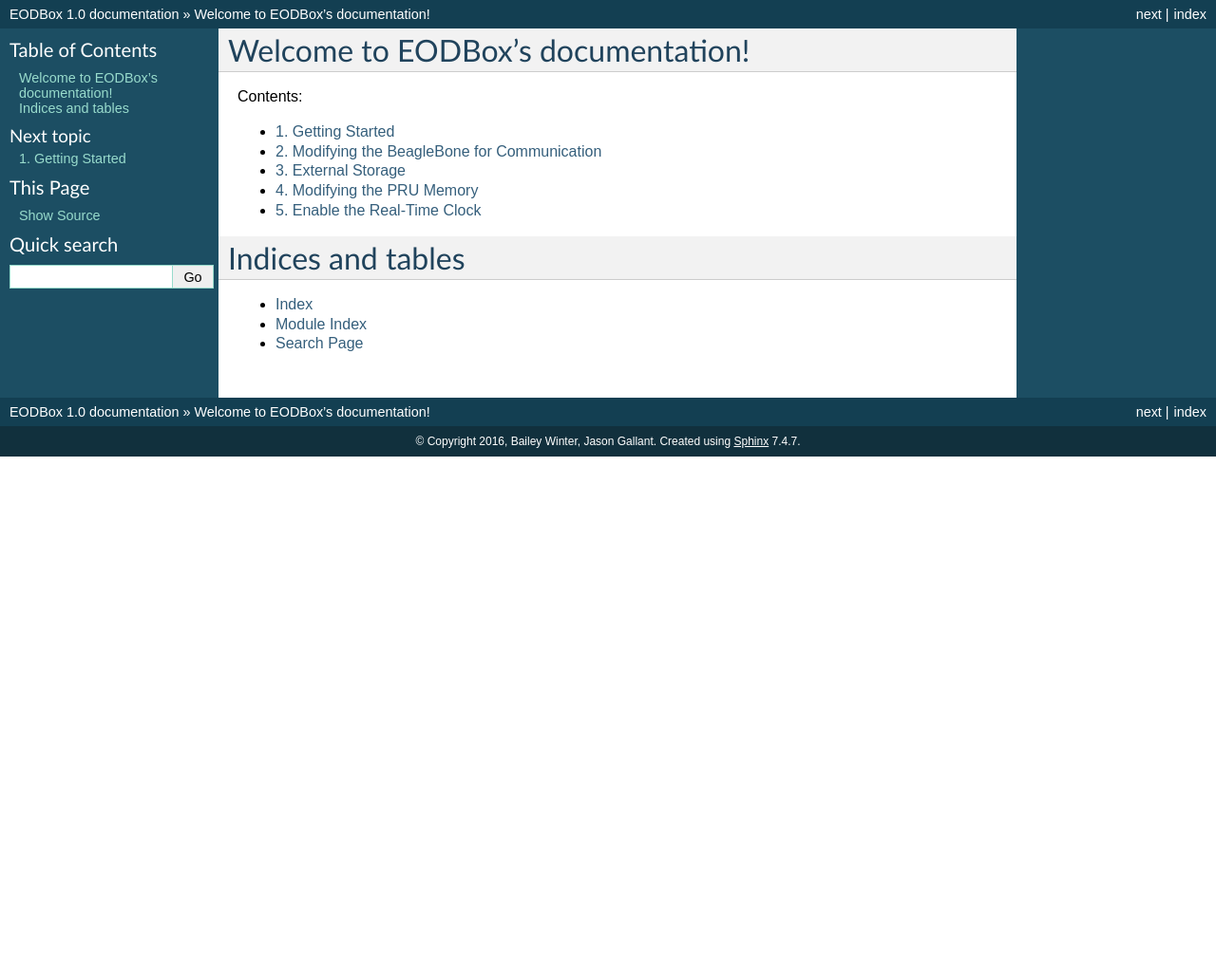
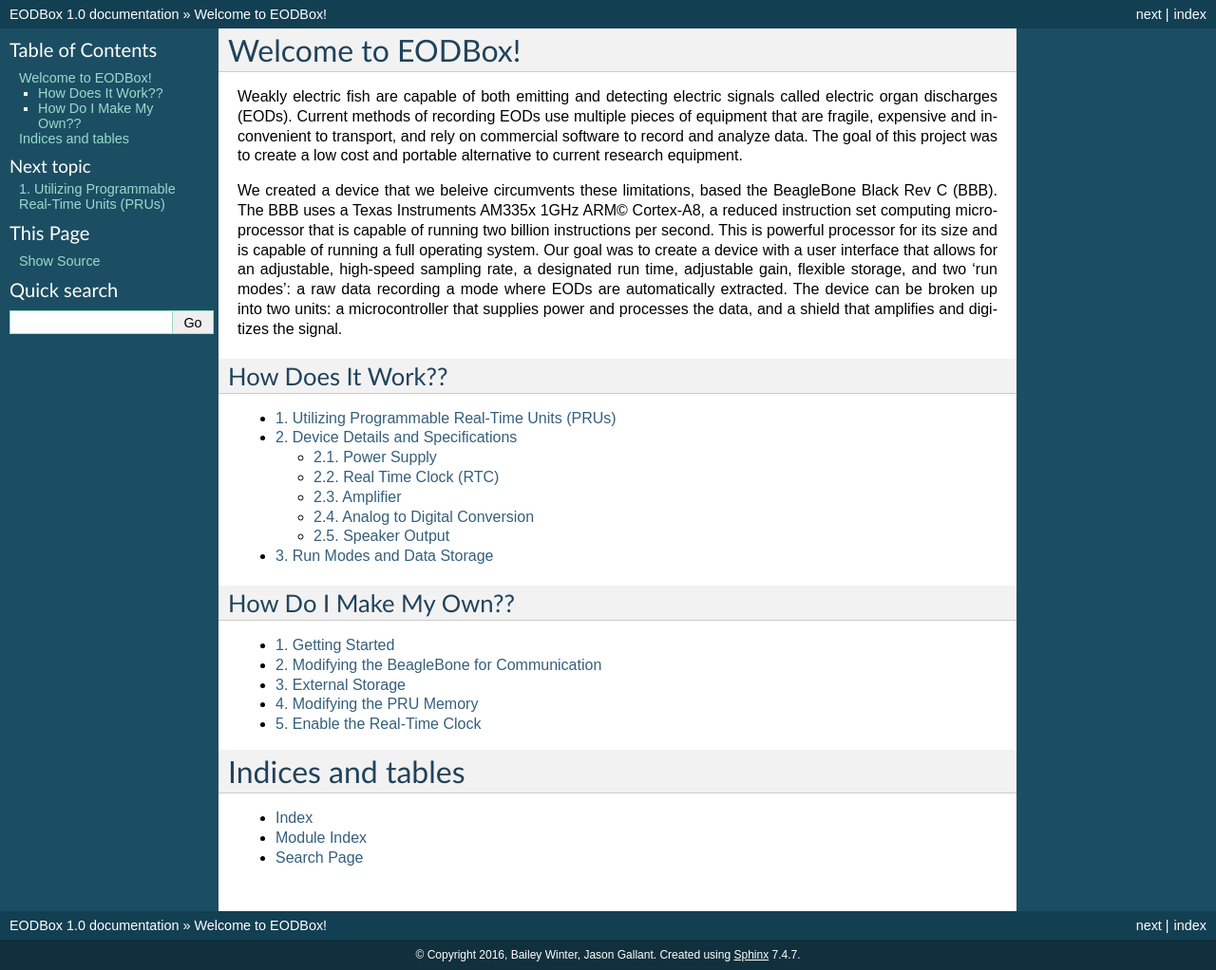
Before and after one commit to msuefishlab/EODBox, a Sphinx documentation site: the page built from docs/index.rst, in a window 1280 px wide. Shown: the whole page at 95% size. Built offline with Sphinx 7.4.7, drawn with Linux system fonts in a browser that asks for light colours; before the commit the page ends 900 px from its top, so only the background shows below that.

Commit message:
Uploaded Background on Device & Edits

```diff
--- /dev/null
+++ b/docs/data_storage.rst
@@ -0,0 +1,23 @@
+############
+Run Modes and Data Storage
+############
+
+Even though the entire memory buffer is read, what information is stored depends on the operational mode chosen by the user. There are two different run modes: Run Mode 0, which collects raw data, and Run Mode 1, which collects only EODs. The data is saved to a .EOD file whose format changes depending on the selected operation mode. Both operation modes contain the same header at the beginning of a file. The header includes a description of the file itself and the metadata, which contains information on both the subject and experimental set-up. After the header, the actual data values are written to the file. If Run Mode 0 is chosen, the data will consist of a continuous string of data values. If Run Mode 1 is chosen, the timestamp will be printed followed by the corresponding EOD values. Unlike in Run Mode 0, each timestamp and EOD is printed on a new line. All data besides the header is saved as hexadecimal values to reduce file size.
+
+Details on Run Mode 1
+
+When Run Mode 1 is selected, an additional file is created. Unlike the .EOD file, this file is not permanent. The file contains only the separate EODs which are written as space-separated values. This file is used to create a pop-up window that graphs the EODs using gnuplot. The separate EOD traces are overlaid, allowing the user to get a preview of the waveforms that are being recorded or determine if there are issues with the set-up. This file is then deleted at the end of the program to conserve memory space.
+
+In Run Mode 0 every data point that is read is saved to a file; however, if Run Mode 1 is chosen only the EODs should be saved. The program determines and EOD has occurred if a threshold has been reached. The threshold is calculated based on standard deviation, which is normally calculated using on the equation:
+
+.. image:: ./images/equation1.png
+	:height: 100pt
+	:align: center
+
+Unfortunately using this method to calculate standard deviation in not possible. The program is written in the C programming language and a datatype of “int” is assigned to both the value of the sample and the value of the mean. The highest value of an “int” datatype is +2147483647. An amplitude of 0 V corresponds to a value of 2048 when digitized. If a constant 0 V is fed to the analog to digital converter, at a maximum sampling rate of 1 Msps the sum of the sample values will exceed the maximum value in a little over one second. Because of this, the threshold must be calculated using an exponential moving mean and standard deviation using the equations below.
+
+.. image:: ./images/equation2.png
+	:height: 100pt
+	:align: center
+
+The closer the value of (1 – α) is to 1, the larger the impact the previous values have and the less impact each new sample has on the mean or variance. For this program, α was chosen to have a value of 0.000001, so that samples that deviate greatly from the zero line, like the values that make up EODs, do not alter the mean significantly, keeping the mean constant. The same idea is applied to the variance. This approach causes a time delay before the mean reaches a constant value, requiring a mean to be established before checking for EODs. At the beginning of the code, the program pauses to allow a sufficient amount of data points to be available before calculating an initial mean. The initial mean is calculated by summing the first one thousand data points and dividing by the same number of data points. Once the initial mean has been calculated, the buffer is reread from the beginning and analyzed for EODs. An EOD is detected by comparing the value of the current data point to the threshold. If the value is greater than or equal to the threshold, then the deviation from the mean is considered significant and an EOD has occurred. If an EOD is detected, a timestamp, indicating when the EOD occurred, and a 2 ms time window of data is recorded with the peak amplitude of the EOD centered in the window. When writing the data to the file, similar situations occur as described when reading the data from the memory and are handled in the same manner.
--- /dev/null
+++ b/docs/device_details.rst
@@ -0,0 +1,69 @@
+############
+Device Details and Specifications
+############
+
+The shield that attaches to the BBB contains the entire circuit that is responsible for amplifying and digitizing the signal. This circuit is based on the Backyard Brains Muscle SpikerBox and has been modified for the purposes of this project. The circuit can be broken down into several subunits that perform individual functions.
+
+=================
+Power Supply
+=================
+
+The first subunit of this circuit is the power supply unit, which creates a constant supply of the voltage supply divided by two.
+
+.. image:: ./images/powersupply.png
+	:height: 200pt
+	:align: center
+
+This unit is largely unchanged from the original design. Additional decoupling capacitors, C1 and C12, have been added and preexisting ones, C2 and C13 have been reconfigured. C1 and C12 stabilize the supply voltage, VCC, by removing any high frequency oscillations from the signal. C2 and C13 do the same for VCC/2. The LED is used as a visual cue to tell the user when the shield is being powered. The constant VCC/2 output from the op-amp is accomplished using a negative feedback amplifier circuit. Connecting the output of the amplifier to the inverting input should result in an output that follows closely to the non-inverting input. As the non-inverting input voltage input increases, the output voltage increases with accordance to the differential gain. Because the output voltage is fed back into the inverting input of the op-amp, the difference between the inputs will decrease causing the output voltage to decrease. Over time this stabilizes to output a voltage nearly equal to the non-inverting input voltage, but still low enough that the difference between the two inputs can generate the output voltage.
+
+.. note:: Currently, the entire shield is powered by the 3.3 V output from the BBB. The BBB itself is powered by a laptop via a microUSB, limiting where and how the device can be used.  The board can be modified in the future to provide power through a battery.
+
+=================
+Real Time Clock (RTC)
+=================
+
+The second subunit is the real time clock (RTC) circuit. The BBB does not have an onboard RTC circuit, making it incapable of keeping the date and time. The filenames depend on the date and time an experiment is performed making it necessary to add a separate RTC circuit to the board itself.
+
+.. image:: ./images/rtc.png
+	:height: 200pt
+	:align: center
+
+The RTC chip is supplied with 5V from the BBB, with C11 as a decoupling capacitor, from the BBB to enable it to communicate with the microcontroller. An additional 3 V coin-cell battery is used to allow the RTC to retain the date and time when it is not being powered by the BBB. A quartz crystal regulates the electronic frequency oscillator. This keeps the oscillator at a very precise frequency, resulting in a highly accurate clock. RTC_SCL and RTC_SDA connect to input pins on the BBB and are the communication lines between the RTC circuit and the microcontroller. In some designs, there are 2.2 kΩ resistors between RTC_SCL and the supply voltage, and RTC_SDA and the supply voltage. Removing these resistors makes the BBB to use internal pullup resistors, forcing the BBB to communicate at 3.3 V instead of 5 V thus preventing the BBB from damage.
+
+=================
+Amplifier
+=================
+The next subunit is the circuitry which takes in and amplifies the EODs. This subunit will be broken down into sections and described individually. The first subsection is where the signal is input into the circuit.
+
+.. image:: ./images/amp1.png
+	:height: 200pt
+	:align: center
+
+The signal is inputted into the circuit through an XLR connector and consists of a positive input, negative input, and ground. The positive and negative inputs are connected to the non-inverting and inverting inputs of the differential op-amp respectively. This op-amp outputs the difference between the non-inverting and inverting inputs with a gain of one.  The circuit contains two stages of amplification. The first stage amplifies the signal before filtration occurs to reduce the amount of noise that is amplified. The signal is then amplified further to achieve the desired amount of amplification.
+
+.. image:: ./images/amp2.png
+	:height: 200pt
+	:align: center
+
+The user can control the amount of gain in each stage using a dip switch to select gains of 1X, 10X, or 100X. The first three switches alter the gain of the first stage, and the last three alter the gain of the second stage. Only one switch from each group should be in the “ON” position to obtain the designated gains. If more than one switch in each region is in the “ON” position, resistors would be put in parallel, altering the amount of gain. The total amount of gain is calculated by multiplying the gain of stage one with the gain of stage two. This results in a gain range of 1X to 10,000X. The filtering stage is a single order low-pass filter with a cut-off frequency of 55 kHz. The dB amplitude of the signal will begin to noticeably decay around when the frequency of the signal passes 10 kHz. The EODs being studied are around 1 kHz, making this design suitable for the project’s purposes. The amplification and filtering stages are comprised of inverting amplifiers, meaning the signal experiences a 180° phase shift every time it passes through an op-amp. Additionally, an offset voltage, VCC/2, is applied to each op-amp essentially shifting the zero line from 0 V to VCC/2. This is required because the analog to digital converter is not capable of reading negative voltages, and would therefore not see the negative deflections of the waveforms.
+
+=================
+Analog to Digital Conversion
+=================
+
+After the signal has been amplified and filtered, it is passed to the analog to digital converter (ADC) where it is digitized and sent to the BBB to be processed. The wiring for the ADC is shown below.
+
+.. image:: ./images/adc.png
+	:height: 200pt
+	:align: center
+
+The ADS7883 is capable of sampling up to 1 Msps and as low as 100 ksps. As previously discussed, the sampling rate, can be altered in the software. This added flexibility allows the user to determine how detailed the digitized waveform will be. If the user only wants a preview of the waveform, a lower sampling rate can be chosen so as to not waste memory space.
+
+=================
+Speaker Output
+=================
+The final unit of the circuit is a speaker output. The output from the final stage of amplification is first fed through a 10 kΩ potentiometer. The potentiometer is a variable resistor that can be physically adjusted by the user to control the amplitude of the sound. This op-amp does not need an offset voltage as the speaker is an analog device. The speaker is useful for determining if the experimental set-up is correct. If the probe is close enough to the fish, the EODs will make a clicking sound on the speakers.
+
+.. image:: ./images/speaker.png
+	:height: 200pt
+	:align: center
--- a/docs/index.rst
+++ b/docs/index.rst
@@ -3,10 +3,28 @@
    You can adapt this file completely to your liking, but it should at least
    contain the root `toctree` directive.
 
-Welcome to EODBox's documentation!
+Welcome to EODBox!
 ==================================
 
-Contents:
+Weakly electric fish are capable of both emitting and detecting electric signals called electric organ discharges (EODs). Current methods of recording EODs use multiple pieces of equipment that are fragile, expensive and inconvenient to transport, and rely on commercial software to record and analyze data. The goal of this project was to create a low cost and portable alternative to current research equipment.
+
+We created a device that we beleive circumvents these limitations, based the BeagleBone Black Rev C (BBB). The BBB uses a Texas Instruments AM335x 1GHz ARM© Cortex-A8, a reduced instruction set computing microprocessor that is capable of running two billion instructions per second. This is powerful processor for its size and is capable of running a full operating system.  Our goal was to create a device with a user interface that allows for an adjustable, high-speed sampling rate, a designated run time, adjustable gain, flexible storage, and two ‘run modes’: a raw data recording a mode where EODs are automatically extracted.  The device can be broken up into two units: a microcontroller that supplies power and processes the data, and a shield that amplifies and digitizes the signal.
+
+
+=================
+How Does It Work??
+=================
+
+.. toctree::
+   :numbered:
+
+   pru_background
+   device_details
+   data_storage
+
+=================
+How Do I Make My Own??
+=================
 
 .. toctree::
    :numbered:
@@ -17,6 +35,7 @@
    modify_pru_memory
    rtc_enabling
 
+
 Indices and tables
 ==================
 
--- /dev/null
+++ b/docs/pru_background.rst
@@ -0,0 +1,26 @@
+############
+Utilizing Programmable Real-Time Units (PRUs)
+############
+
+The BBB runs a Debian Linux operating system which is not preemptive and cannot interrupt a kernel code once it begins executing. This causes an issue, as it does not allow for data collection in real time if the software is run on the main processor. To overcome this issue I had to make use of the processor’s programmable real time units (PRU). The PRUs operate as shown:
+
+First, a device tree overlay must be created and applied that configures and enables the GPIO pins. Then two different codes need to be written. The PRU code (Fishy.p) instructs the PRU on how to operate. This code is compiled in to a PRU program binary which can be interpreted by the PRU. The Linux host program (Fishy_v1.c) loads the PRU program binary to the PRU. The host program also communicates between the PRU and the Linux host. It is responsible for receiving and sending interrupts to and from the PRU. The PRU code is written in the assembly language and instructs the PRU to write the digitized data to a memory buffer. The buffer is only large enough to hold four seconds of data when the highest sampling rate is selected. Originally, the PRU code was written so that the program would end once the buffer was full; however, it is necessary to record more than four seconds of data. The program has been modified to create a circular buffer, so when the memory buffer is filled, the PRU returns to the beginning of the buffer and overwrites the previous data.
+
+As mentioned earlier, the Linux host program transfers the PRU binary and acts as a communication bridge between the PRU and the Linux host. When the memory buffer was finite, the host program only loaded the PRU binary to the PRU and a separate program was written to retrieve the data from the memory. Now that the memory buffer is circular and data analysis is required to occur in real time, the host code had to be altered to both read and analyze the data in the memory buffer as it was being written. In order to read the memory buffer, the buffer needs to be broken into segments that are read through individually.  The current memory address is denoted as the variable “tail”, the beginning of the buffer segment is denoted as the variable “last_read_result” and the end of the segment is denoted as the variable “read_result”. By breaking the buffer into segments two situations can occur:
+
+
+1. read_result > last_read_result
+
+.. image:: ./images/situation1.png
+	:height: 100pt
+	:align: center
+
+In this situation the process is quite simple. A “for loop” iterates from last_read_result to read_result. With each iteration, the value stored in the memory address at tail is read and tail_position, position of the tail in the memory buffer, is moved two bytes. Once the end of the loop is reached last_read_result is set to read_result and the two are compared again. If the comparison reveals the same situation, the process is repeated.
+
+2. read_result < last_read_result
+
+.. image:: ./images/situation2.png
+	:height: 100pt
+	:align: center
+
+In this situation arises when read_result reaches the end of the memory buffer and loops back around, but last_read_result has reached the end yet. In this situation a two part copy needs to be made. First the difference between the end of the buffer and last_read_result is calculated. A “for loop” iterates through these end point in the same manner as described in Situation 1. The program then iterates through another for loop that starts at the start of the buffer and ends at read_result.
```
Also changed, not shown: docs/images/adc.png (added), docs/images/amp1.png (added), docs/images/amp2.png (added), docs/images/equation1.png (added), docs/images/equation2.png (added), docs/images/powersupply.png (added), docs/images/rtc.png (added), docs/images/situation1.png (added), docs/images/situation2.png (added), docs/images/speaker.png (added).
